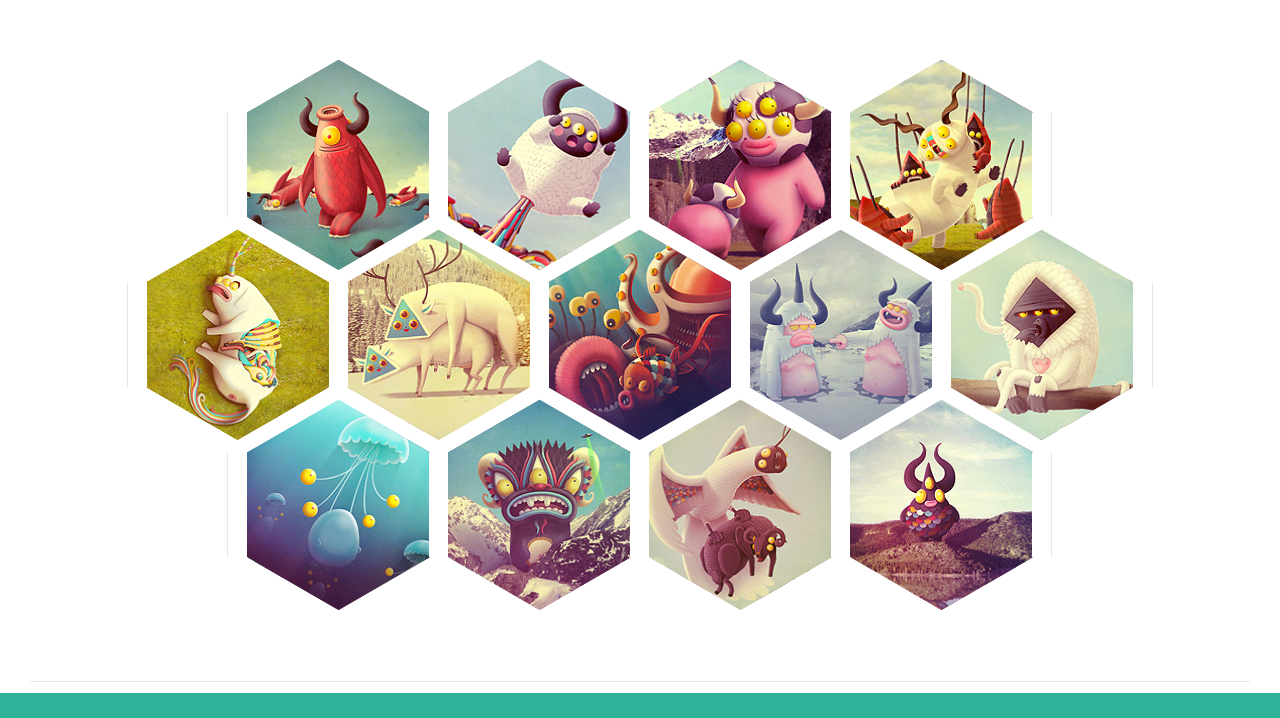
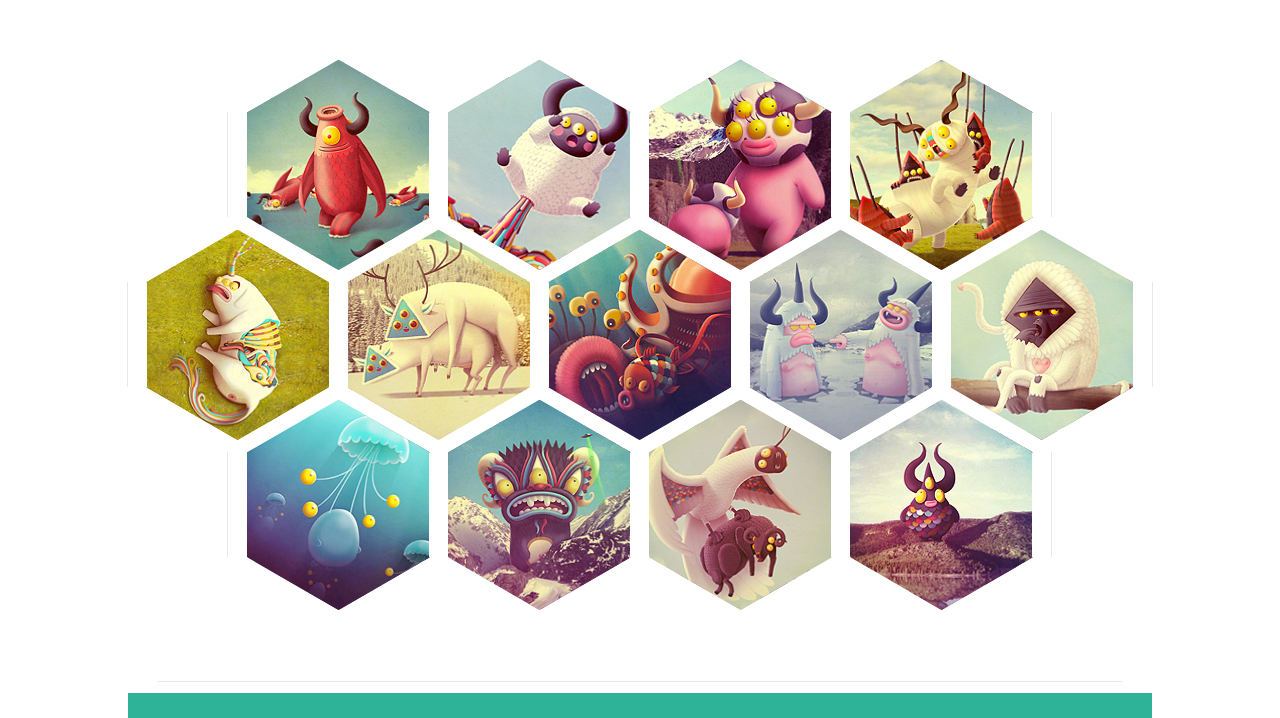
Before and after one commit to Ildorado/rsschool-2019Q1-cv, a plain HTML site: page index.html in a window 1280 px wide. Shown: the part 90-808 px from the top of the page. Drawn offline with Linux system fonts and the light colour scheme.

Commit message:
fix: fix size and placement of body
fix size to be constant and to be 1024 px and fix body placement to be in the center

```diff
--- a/styles.css
+++ b/styles.css
@@ -1,7 +1,10 @@
 html *  {
     font-family: 'Nanum Gothic', sans-serif;
 }
-
+body{
+    width: 1024px;
+    margin: 0 auto;
+}
 main {
     margin-top: -25px;
     font-size: 12pt;
```
